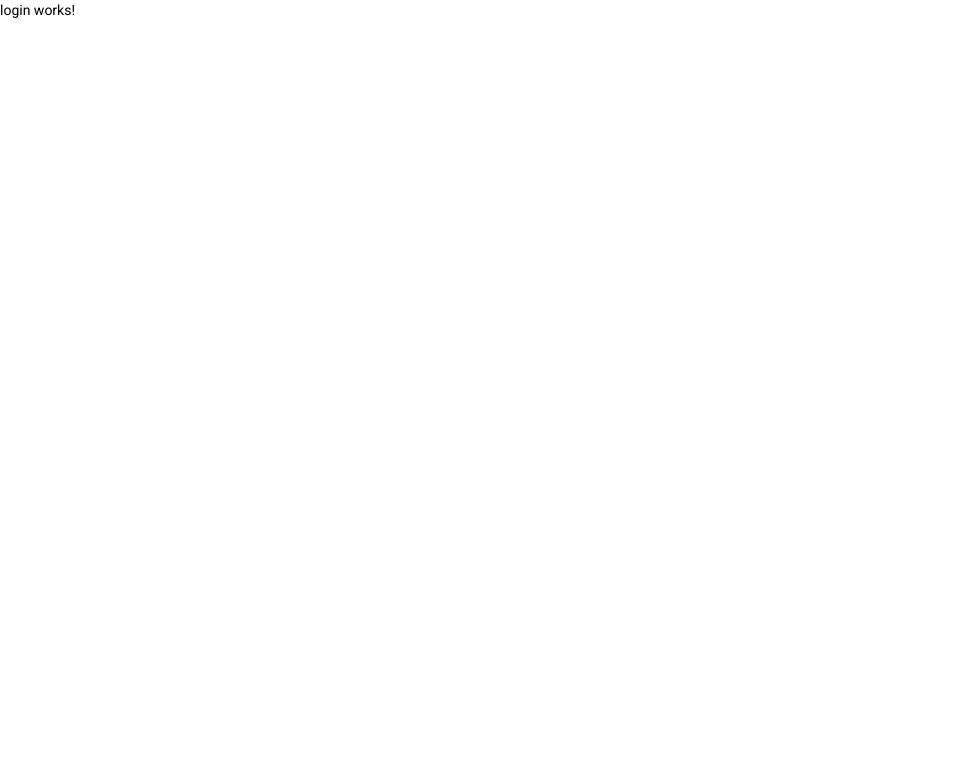
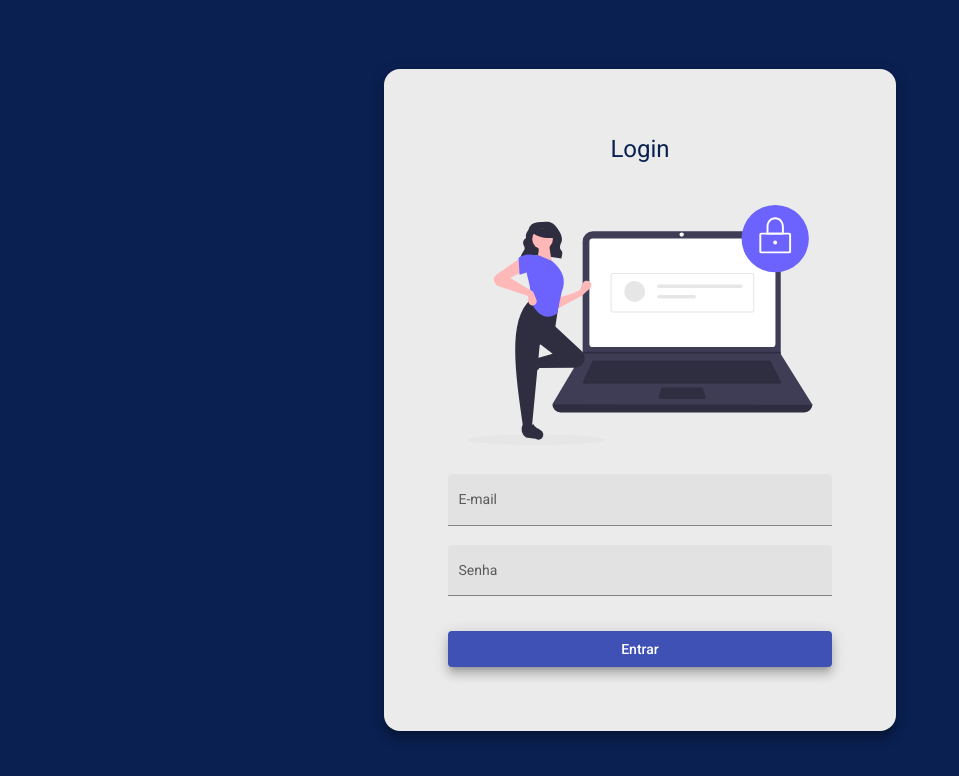
Before and after one commit to Beatriz-CGomes/projeto-help-desk-angular12, an Angular app: page /login in a window 1280 px wide. Shown: the top 776 px of the page, without its empty margins (0-959 px from the left). Built offline with nearby package versions, Linux system fonts and the light colour scheme.

Commit message:
Estilizacao do component login

```diff
--- a/src/app/components/login/login.component.css
+++ b/src/app/components/login/login.component.css
@@ -0,0 +1,40 @@
+.container{
+    display: flex;
+    height: 100%;
+    background: rgb(10, 32, 80);
+    align-items: center;
+    justify-content: center;
+}
+
+.form{
+    width: 30rem;
+    margin: auto;
+    background-color: rgb(235,235,235);
+    padding: 4rem 1rem;
+    border-radius: 1rem;
+}
+
+h1{
+    width: 100%;
+    text-align: center;
+    color:  rgb(10, 32, 80);
+}
+
+img{
+   height: 15rem;
+   width: 100%;
+   margin: 1.5rem auto 1.5rem auto;
+
+}
+.full-width{
+ width: 80%;
+ margin-left: 3rem;
+}
+
+button{
+    margin-top: 1rem;
+}
+
+.full-width .appearance{
+    border-radius: 4rem;
+}
--- a/src/app/components/login/login.component.html
+++ b/src/app/components/login/login.component.html
@@ -1 +1,19 @@
-<p>login works!</p>
+<div class="container">
+    <form class="form mat-elevation-z8">
+        <h1>Login</h1>
+        <img src="assets/img/login-image.svg" alt="foto de login">
+
+        <mat-form-field class="full-width" appearance="fill">
+            <mat-label>E-mail</mat-label>
+            <input matInput placeholder="Ex. fulano@email.com">
+        </mat-form-field>
+
+        <mat-form-field class="full-width" appearance="fill">
+            <mat-label>Senha</mat-label>
+            <input type="password" matInput placeholder="Ex. 123">
+        </mat-form-field>
+
+        <button class="full-width mat-elevation-z8" mat-raised-button color="primary">Entrar</button>
+
+    </form>
+</div>
```
Also changed, not shown: src/assets/img/login-image.svg (added).
